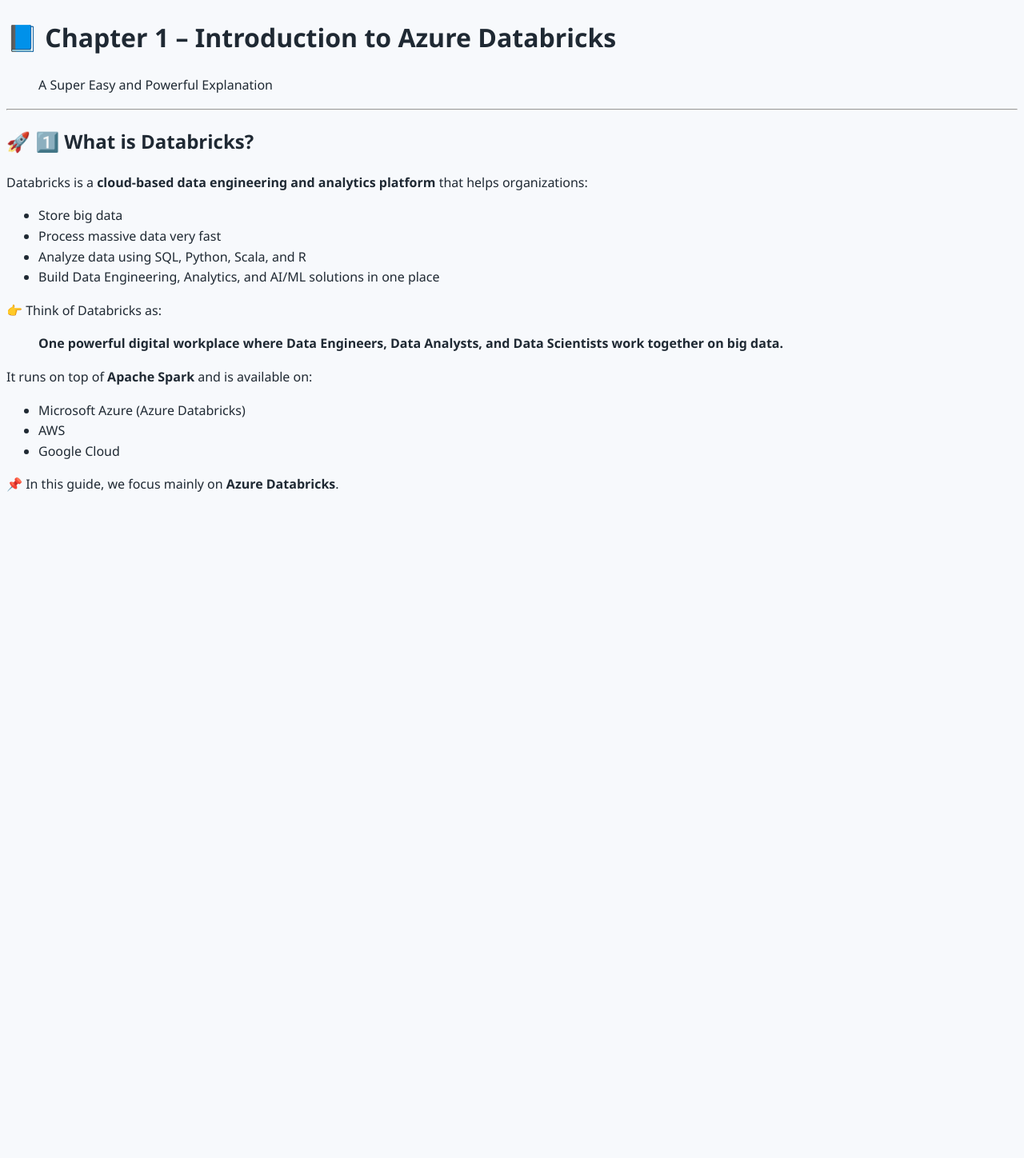
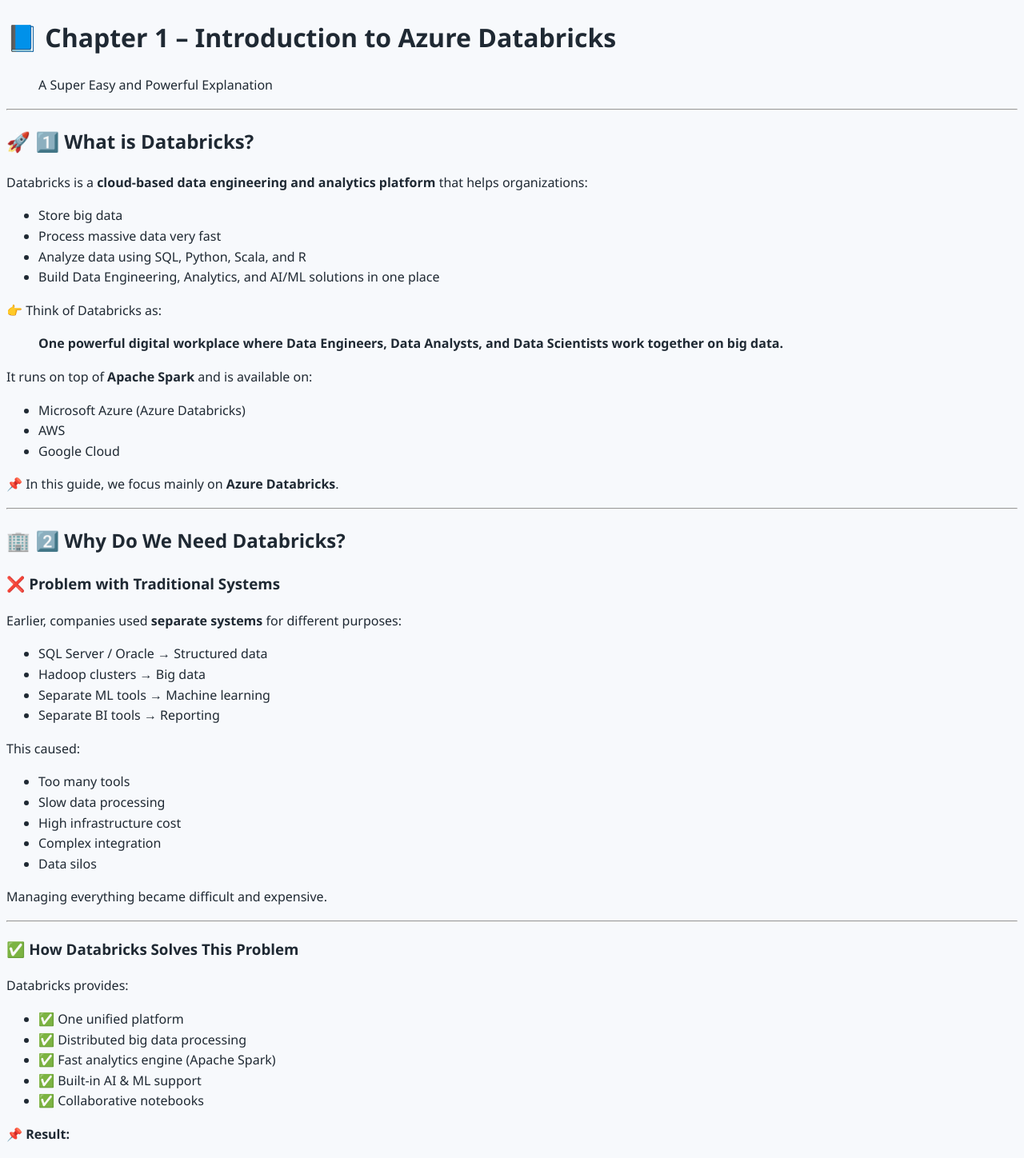
Before and after one commit to irshadvaza/irshadvaza.tech, a Jekyll site: the page built from learning-guides/azure-databricks/01-Introduction.md, in a window 1280 px wide. Shown: the whole page at 80% size. Built offline with Jekyll 4.4.1, drawn with Linux system fonts in a browser that asks for light colours; our own code applies the rules of GitHub Pages for plain Markdown files; before the commit the page ends 900 px from its top, so only the background shows below that.

Commit message:
Update 01-Introduction.md

```diff
--- a/learning-guides/azure-databricks/01-Introduction.md
+++ b/learning-guides/azure-databricks/01-Introduction.md
@@ -24,3 +24,40 @@
 - Google Cloud
 
 📌 In this guide, we focus mainly on **Azure Databricks**.
+
+---
+
+## 🏢 2️⃣ Why Do We Need Databricks?
+
+### ❌ Problem with Traditional Systems
+
+Earlier, companies used **separate systems** for different purposes:
+
+- SQL Server / Oracle → Structured data
+- Hadoop clusters → Big data
+- Separate ML tools → Machine learning
+- Separate BI tools → Reporting
+
+This caused:
+
+- Too many tools
+- Slow data processing
+- High infrastructure cost
+- Complex integration
+- Data silos
+
+Managing everything became difficult and expensive.
+
+---
+
+### ✅ How Databricks Solves This Problem
+
+Databricks provides:
+
+- ✅ One unified platform
+- ✅ Distributed big data processing
+- ✅ Fast analytics engine (Apache Spark)
+- ✅ Built-in AI & ML support
+- ✅ Collaborative notebooks
+
+📌 **Result:**
```
